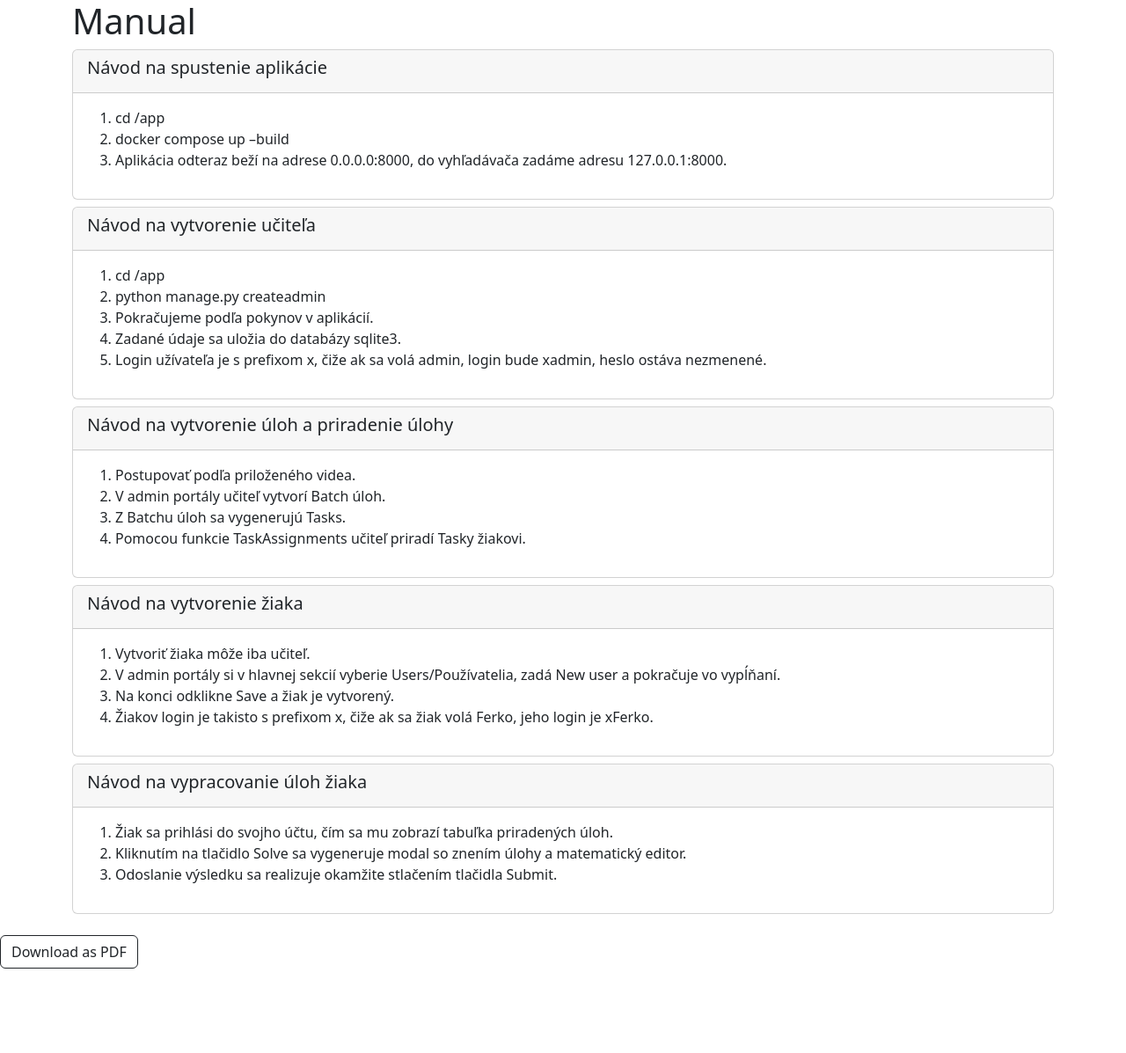
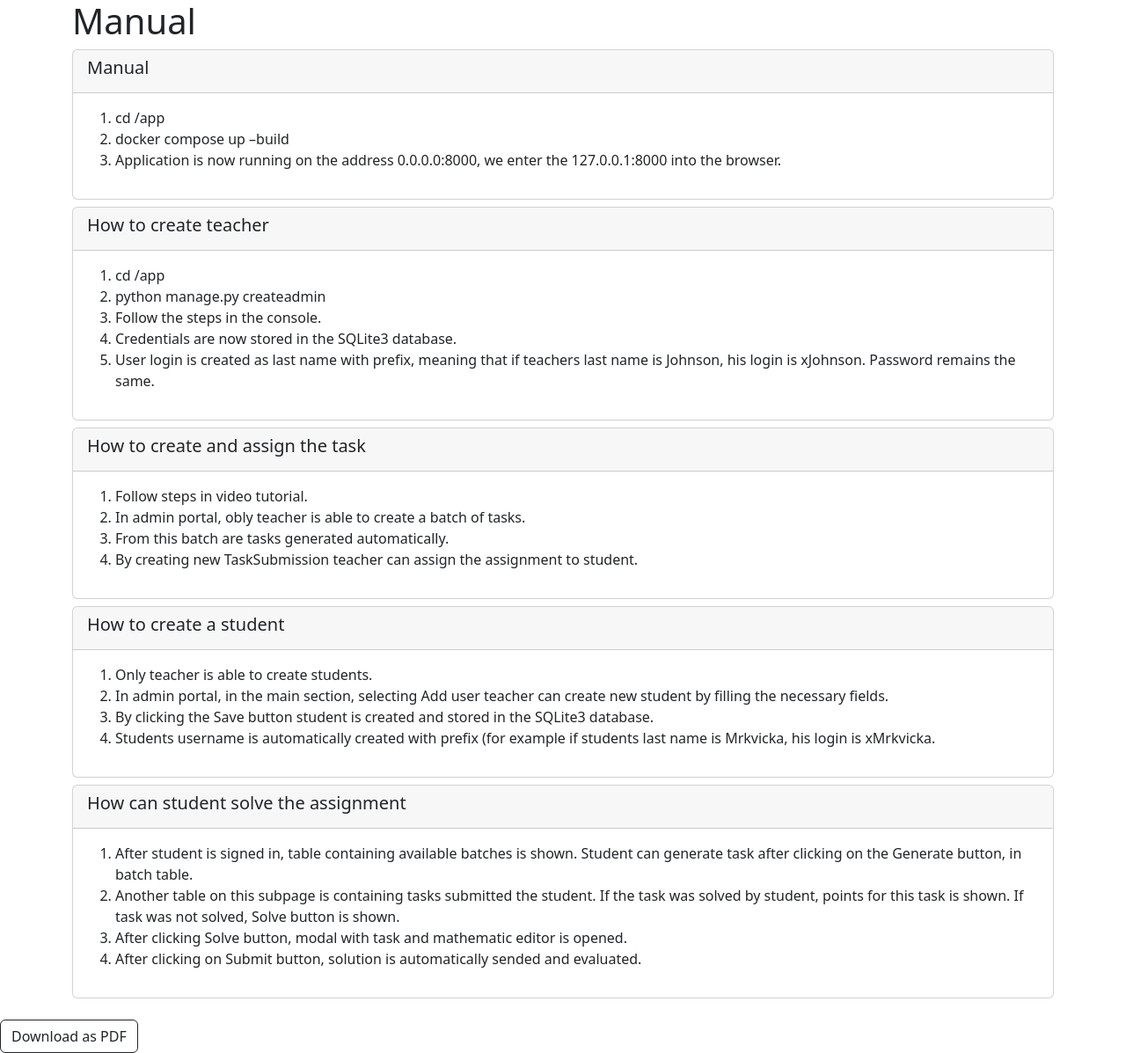
Before and after one commit to xglomba/webte-zaverecne-zadanie, a Django app: page /en/manual/ in a window 1280 px wide. Shown: the whole page at 88% size. Before the commit the page ends 1101 px from the top, so only its background shows below. Run offline with Django 4.2, Linux system fonts and the light colour scheme; the visitor is signed in with stand-in values (Sample User, id 1); some libraries are stand-ins or nearby versions.

Commit message:
Final commit

```diff
--- a/app/zaverecne_zadanie/templates/zaverecne_zadanie/manual_core.html
+++ b/app/zaverecne_zadanie/templates/zaverecne_zadanie/manual_core.html
@@ -12,84 +12,81 @@
             integrity="sha384-cVKIPhGWiC2Al4u+LWgxfKTRIcfu0JTxR+EQDz/bgldoEyl4H0zUF0QKbrJ0EcQF"
             crossorigin="anonymous"></script>
 <div class="container" id="manual">
-    <h1>Manual</h1>
+        <h1>{% trans 'Manual' %}</h1>
 
         <div class="card">
             <div class="card-header">
-            <h5>Návod na spustenie aplikácie</h5>
+                <h5>{% trans 'Manual' %}</h5>
             </div>
             <div class="card-body">
                 <ol>
                     <li>cd /app</li>
                     <li>docker compose up –build</li>
-                <li>Aplikácia odteraz beží na adrese 0.0.0.0:8000, do vyhľadávača zadáme adresu 127.0.0.1:8000.</li>
+                    <li>{% trans 'Application is now running on the address 0.0.0.0:8000, we enter the 127.0.0.1:8000 into the browser.' %}</li>
                 </ol>
             </div>
         </div>
 
         <div class="card mt-2">
             <div class="card-header">
-            <h5>Návod na vytvorenie učiteľa</h5>
+                <h5>{% trans 'How to create teacher' %}</h5>
             </div>
             <div class="card-body">
                 <ol>
                     <li>cd /app</li>
                     <li>python manage.py createadmin</li>
-                <li>Pokračujeme podľa pokynov v aplikácií.</li>
-                <li>Zadané údaje sa uložia do databázy sqlite3.</li>
-                <li>Login užívateľa je s prefixom x, čiže ak sa volá admin, login bude xadmin, heslo ostáva
-                    nezmenené.
-                </li>
+                    <li>{% trans 'Follow the steps in the console.' %}</li>
+                    <li>{% trans 'Credentials are now stored in the SQLite3 database.' %}</li>
+                    <li>{% trans 'User login is created as last name with <x> prefix, meaning that if teachers last name is Johnson, his login is xJohnson. Password remains the same.'%}</li>
                 </ol>
             </div>
         </div>
 
         <div class="card mt-2">
             <div class="card-header">
-            <h5>Návod na vytvorenie úloh a priradenie úlohy</h5>
+                <h5>{% trans 'How to create and assign the task' %}</h5>
             </div>
             <div class="card-body">
                 <ol>
-                <li>Postupovať podľa priloženého videa.</li>
-                <li>V admin portály učiteľ vytvorí Batch úloh.</li>
-                <li>Z Batchu úloh sa vygenerujú Tasks.</li>
-                <li>Pomocou funkcie TaskAssignments učiteľ priradí Tasky žiakovi.</li>
+                    <li>{% trans 'Follow steps in video tutorial.' %}</li>
+                    <li>{% trans 'In admin portal, obly teacher is able to create a batch of tasks.' %}</li>
+                    <li>{% trans 'From this batch are tasks generated automatically.' %}</li>
+                    <li>{% trans 'By creating new TaskSubmission teacher can assign the assignment to student.' %}</li>
                 </ol>
             </div>
         </div>
 
         <div class="card mt-2">
             <div class="card-header">
-            <h5>Návod na vytvorenie žiaka</h5>
+                <h5>{% trans 'How to create a student' %}</h5>
             </div>
             <div class="card-body">
                 <ol>
-                <li>Vytvoriť žiaka môže iba učiteľ.</li>
-                <li>V admin portály si v hlavnej sekcií vyberie Users/Používatelia, zadá New user a pokračuje vo
-                    vypĺňaní.
-                </li>
-                <li>Na konci odklikne Save a žiak je vytvorený.</li>
-                <li>Žiakov login je takisto s prefixom x, čiže ak sa žiak volá Ferko, jeho login je xFerko.</li>
+                    <li>{% trans 'Only teacher is able to create students.' %}</li>
+                    <li>{% trans 'In admin portal, in the main section, selecting Add user teacher can create new student by filling the necessary fields.' %}</li>
+                    <li>{% trans 'By clicking the Save button student is created and stored in the SQLite3 database.' %}</li>
+                    <li>{% trans 'Students username is automatically created with <x> prefix (for example if students last name is Mrkvicka, his login is xMrkvicka.' %}</li>
                 </ol>
             </div>
         </div>
 
         <div class="card mt-2">
             <div class="card-header">
-            <h5>Návod na vypracovanie úloh žiaka</h5>
+                <h5>{% trans 'How can student solve the assignment' %}</h5>
             </div>
             <div class="card-body">
                 <ol>
-                <li>Žiak sa prihlási do svojho účtu, čím sa mu zobrazí tabuľka priradených úloh.</li>
-                <li>Kliknutím na tlačidlo Solve sa vygeneruje modal so znením úlohy a matematický editor.</li>
-                <li>Odoslanie výsledku sa realizuje okamžite stlačením tlačidla Submit.</li>
+                    <li>{% trans 'After student is signed in, table containing available batches is shown. Student can generate task after clicking on the Generate button, in batch table.' %}</li>
+                    <li>{% trans 'Another table on this subpage is containing tasks submitted the student. If the task was solved by student, points for this task is shown. If task was not solved, Solve button is shown.' %}</li>
+                    <li>{% trans 'After clicking Solve button, modal with task and mathematic editor is opened.' %}</li>
+                    <li>{% trans 'After clicking on Submit button, solution is automatically sended and evaluated.'  %}</li>
                 </ol>
             </div>
         </div>
 
         <!-- Add more card sections for other manual sections -->
     </div>
-<button type="button" class="btn btn-outline-dark mt-4" onclick="downloadAsPDF()">Download as PDF</button>
+    <button type="button" class="btn btn-outline-dark mt-4" onclick="downloadAsPDF()">{% trans 'Download as PDF'%}</button>
 
     <!-- Include jQuery and the jsPDF library -->
     <script src="https://cdnjs.cloudflare.com/ajax/libs/html2pdf.js/0.9.2/html2pdf.bundle.min.js"></script>
@@ -100,9 +97,9 @@
         const opt = {
             margin: 0,
             filename: 'manual.pdf',
-            image: {type: 'pdf', quality: 1},
-            html2canvas: {scale: 2},
-            jsPDF: {unit: 'pt', format: 'a4', orientation: 'portrait'}
+            image: { type: 'pdf', quality: 1 },
+            html2canvas: { scale: 2 },
+            jsPDF: { unit: 'pt', format: 'a4', orientation: 'portrait' }
         };
         html2pdf().set(opt).from(element).save();
     }
```
Lines whose indentation alone changed are shown as unchanged.
